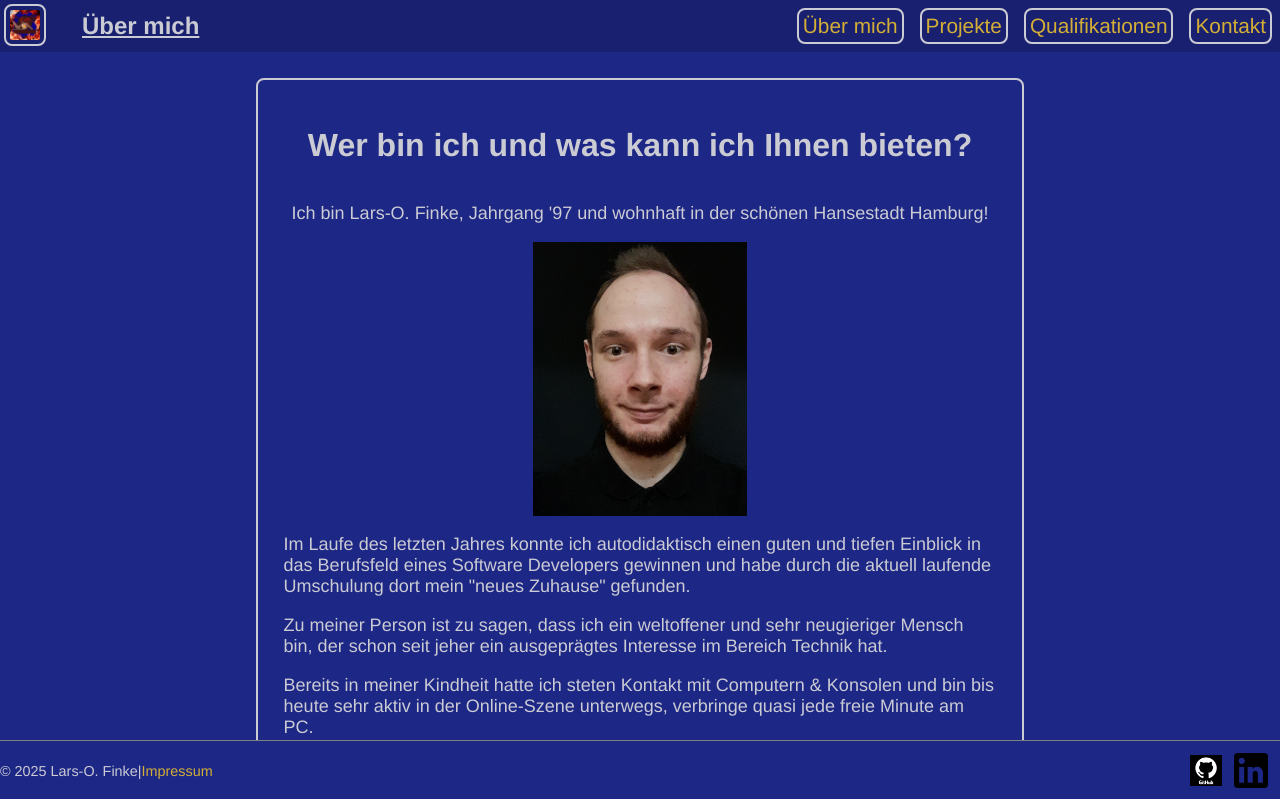
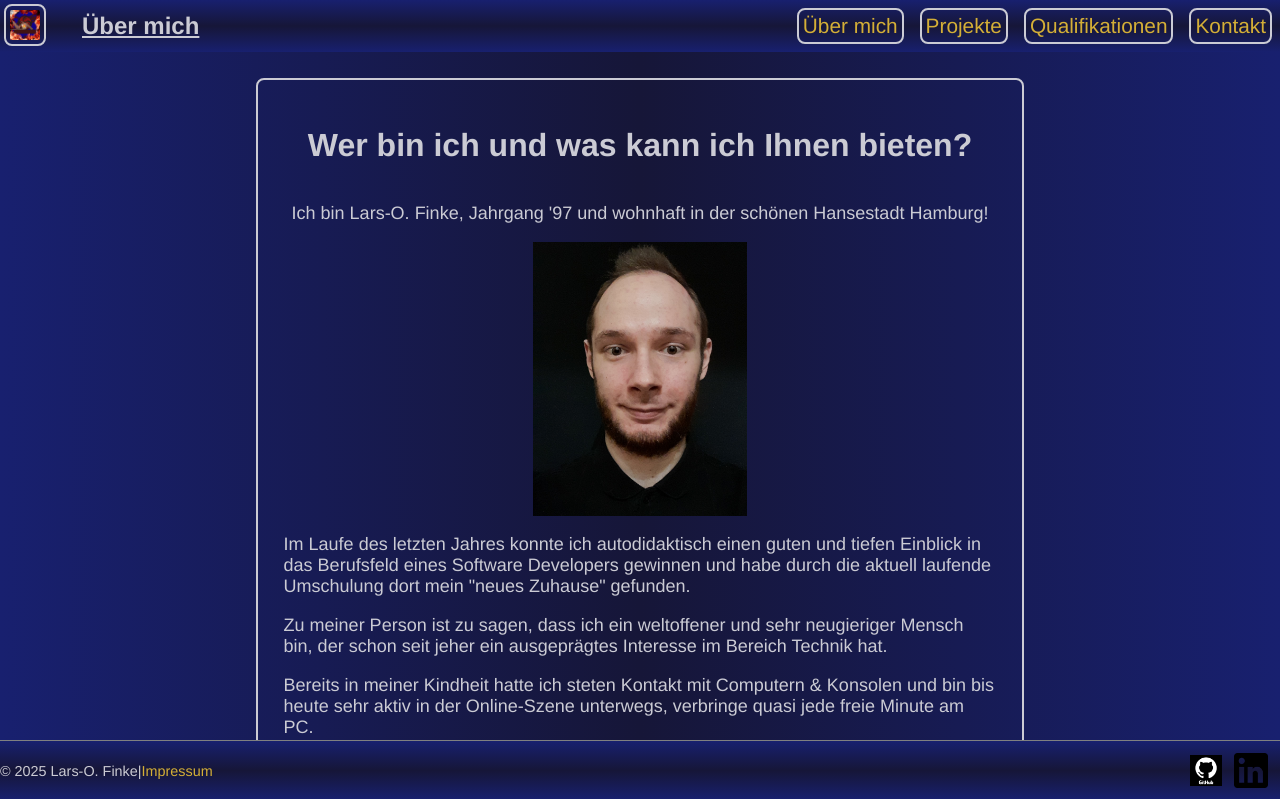
Before and after one commit to LarsOFinke/MyPortfolio, an Angular app in the folder frontend/: page / in a window 1280 px wide. Shown: the top 799 px of the page. Built offline with nearby package versions, Linux system fonts and the light colour scheme.

Commit message:
Using a linear-gradient for backgrounds now

```diff
--- a/frontend/angular.json
+++ b/frontend/angular.json
@@ -76,10 +76,7 @@
             ],
             "tsConfig": "tsconfig.spec.json",
             "assets": [
-              {
-                "glob": "**/*",
-                "input": "public"
-              }
+              "src/assets"
             ],
             "styles": [
               "src/styles.css"
--- a/frontend/src/app/components/shared/footer/footer.component.css
+++ b/frontend/src/app/components/shared/footer/footer.component.css
@@ -5,7 +5,7 @@ footer {
   left: 0;
   font-size: 0.9rem;
   width: 100%;
-  background-color: var(--light-navy-blue);
+  background: linear-gradient(var(--navy-blue), var(--dark-blue), var(--navy-blue));
   border-top: 1px solid gray;
   margin-top: 1.5%;
 }
--- a/frontend/src/app/components/shared/navbar/mobile/dropdown/dropdown.component.css
+++ b/frontend/src/app/components/shared/navbar/mobile/dropdown/dropdown.component.css
@@ -19,7 +19,7 @@
   top: 50px;
   z-index: 1000;
   display: none;
-  background-color: var(--light-navy-blue);
+  background: linear-gradient(90deg, var(--navy-blue), var(--dark-blue), var(--navy-blue));
   border-top: 2px solid var(--navy-blue);
   width: fit-content;
   height: fit-content;
--- a/frontend/src/app/components/shared/navbar/navbar.component.css
+++ b/frontend/src/app/components/shared/navbar/navbar.component.css
@@ -4,7 +4,7 @@ nav {
   top: 0;
   width: 100%;
   height: 52px;
-  background-color: var(--navy-blue);
+  background: linear-gradient(var(--navy-blue), var(--dark-blue), var(--navy-blue));
   opacity: 1;
   z-index: 1000;
 }
--- a/frontend/src/styles.css
+++ b/frontend/src/styles.css
@@ -34,7 +34,7 @@ body {
   min-width: 300px;
   width: 100%;
   height: 100%;
-  background-color: var(--light-navy-blue);
+  background: linear-gradient(90deg, var(--navy-blue), var(--dark-blue), var(--navy-blue));
   color: var(--grey);
   font-family: "Franklin Gothic Medium", "Roboto", Arial, sans-serif;
 }
```
